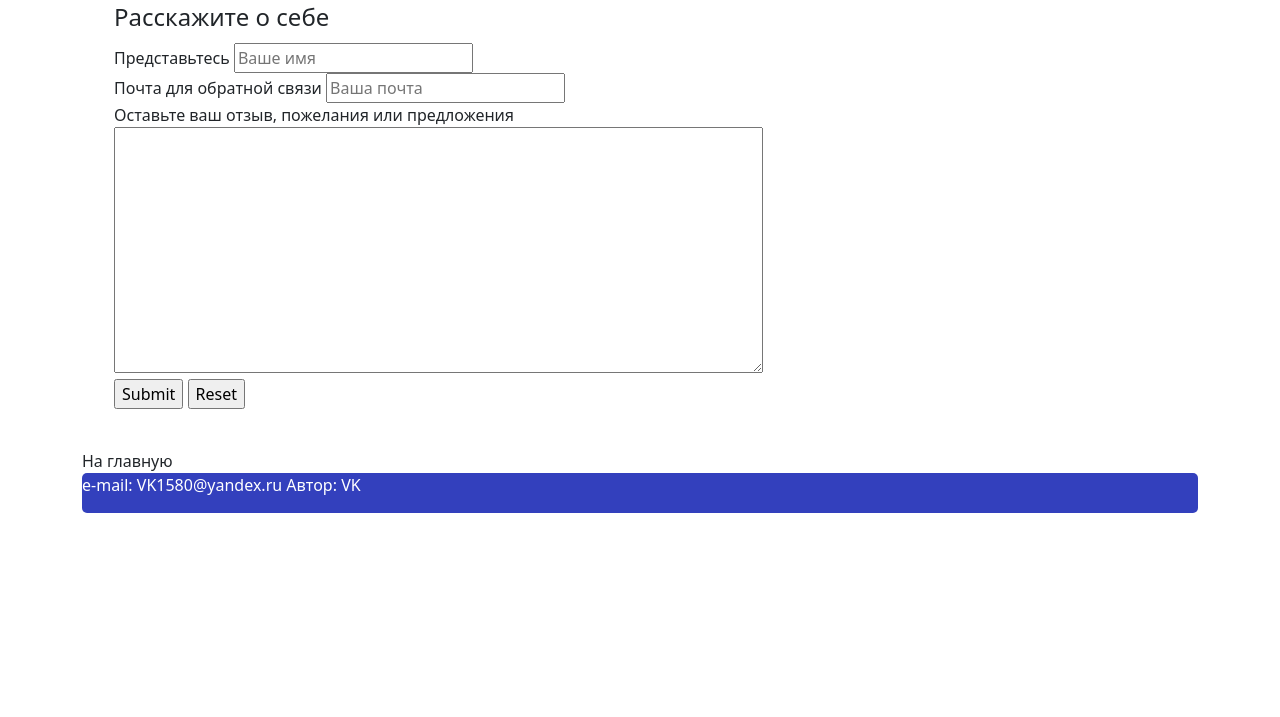
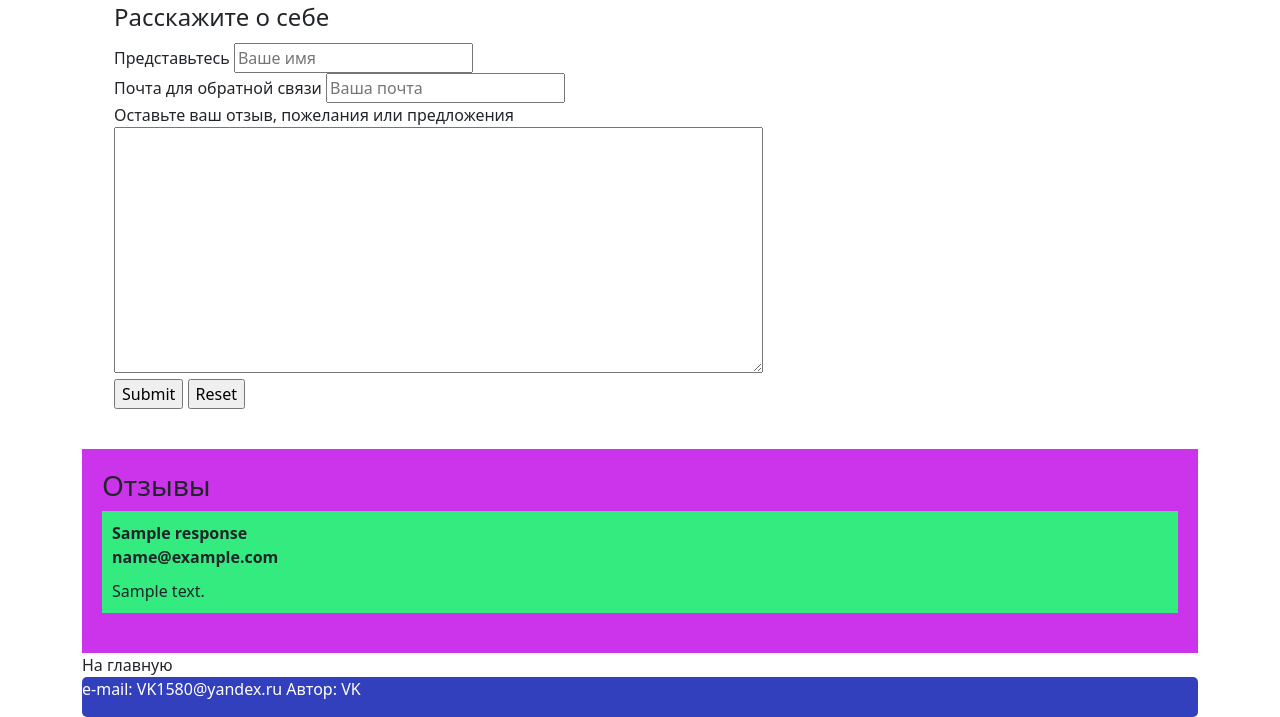
Before and after one commit to kholevenkovav/KholevenkovaV, a Flask app: page /response in a window 1280 px wide. Shown: the part 401-1118 px from the top of the page. Before the commit the page ends 914 px from the top, so only its background shows below. Run offline with Flask 2, Linux system fonts and the light colour scheme; tables that the repository leaves empty hold one stand-in row (values such as "Sample post").

Commit message:
work with responses

```diff
--- a/website/main.py
+++ b/website/main.py
@@ -42,6 +42,17 @@ class ShoppingCart(database.Model):
     status_of_item = database.Column(database.String(80), nullable=False)
 
 
+class Responses(database.Model):
+    id = database.Column(database.Integer, primary_key=True)
+    name = database.Column(database.String(80), nullable=False)
+    email = database.Column(database.String(80), nullable=False)
+    text = database.Column(database.Text)
+
+
+def get_responses():
+    return Responses.query.all()[::-1]
+
+
 def add_items():
     descr = """Lorem ipsum dolor, sit amet consectetur adipisicing elit. Perferendis, earum
                 eveniet quasi, magni itaque
@@ -81,9 +92,19 @@ def about():
     return flask.render_template("about.html")
 
 
-@app.route('/response')
-def response():
-    return flask.render_template("response.html")
+@app.route('/response', methods=['GET', 'POST'])
+def responses():
+    if flask.request.method == 'POST':
+        name = flask.request.form.get('name')
+        email = flask.request.form.get('email')
+        text = flask.request.form.get('text')
+        if name != "" and email != "" and text != "":
+            response = Responses(name=name,
+                                 email=email,
+                                 text=text)
+            database.session.add(response)
+            database.session.commit()
+    return flask.render_template("response.html", responses=get_responses())
 
 
 @app.route('/catalog')
--- a/website/static/css/style.css
+++ b/website/static/css/style.css
@@ -123,3 +123,29 @@ footer {
         background-color: aquamarine;
     }
 }
+
+.responses-area {
+    background-color: rgb(204, 52, 235);
+    padding: 20px;
+}
+
+.responses {
+    background-color: #34EB80;
+    margin-bottom: 20px;
+    padding: 10px;
+}
+
+.name {
+    font-size: 12;
+    font-weight: bold;
+}
+
+.email {
+    font-size: 12;
+    padding-bottom: 10px;
+    font-weight: bold;
+}
+
+.text {
+    font-size: 20;
+}
--- a/website/templates/response.html
+++ b/website/templates/response.html
@@ -4,19 +4,33 @@
 
 
 {% block content %}
-<form action="#">
+<form method="post">
     <ul class="header-footer">
         <legend>Расскажите о себе</legend>
         <br>
         Представьтесь <input type="text" name="name" placeholder="Ваше имя"> <br>
         Почта для обратной связи <input type="email" name="email" placeholder="Ваша почта"><br>
         Оставьте ваш отзыв, пожелания или предложения <br>
-        <textarea name="review" id="" cols="68" rows="10"></textarea>
+        <textarea name="text" id="" cols="68" rows="10"></textarea>
         <br>
         <input type="submit">
         <input type="reset">
     </ul>
     <br>
 </form>
+
+{% if responses %}
+<div class="responses-area">
+    <h3>Отзывы</h3>
+    {% for response in responses %}
+    <div class="responses">
+        <div class="name">{{response.name}}</div>
+        <div class="email">{{response.email}}</div>
+        <div class="text">{{response.text}}</div>
+    </div>
+    {% endfor %}
+</div>
+{% endif %}
+
 <a class="menu-link" href="index">На главную</a>
 {% endblock %}
```
